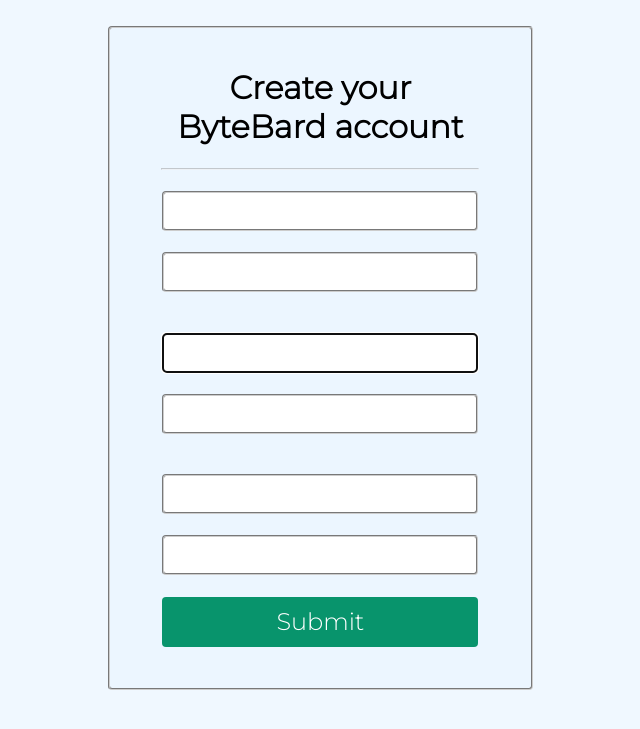
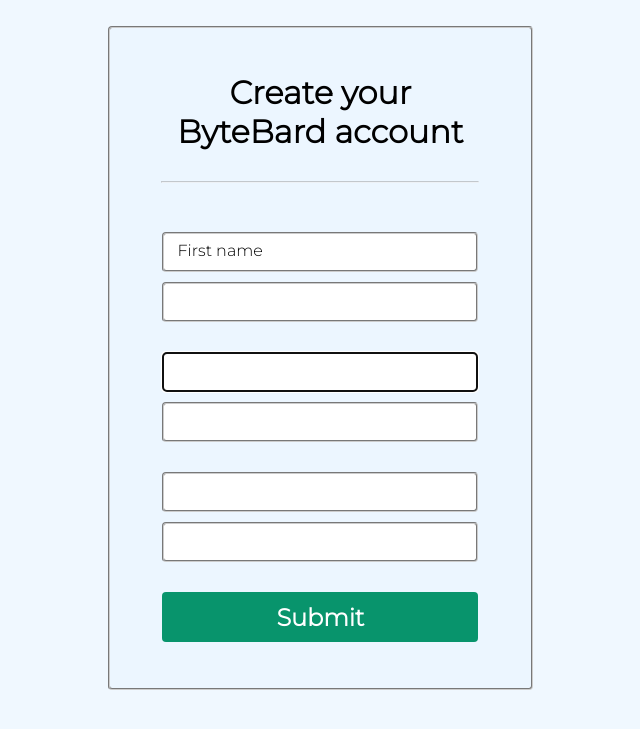
Before and after one commit to Tango0o0o/ByteBard, a Django app: page /register/ in a window 1280 px wide. Shown: the part 55-784 px from the top of the page, without its empty margins (294-934 px from the left). Run offline with Django 4.2, Linux system fonts and the light colour scheme.

Commit message:
Updated .gitignore, also set up the foundations to animate the floating labels on register page

```diff
--- a/Main/static/CSS/register.css
+++ b/Main/static/CSS/register.css
@@ -1,9 +1,27 @@
-.wrapper > *{ /* All items in the grid */
+.wrapper > *{ /* All items chlid to the wrapper */
     max-width: 100%; /* Don't go bigger than container */
     margin: auto; /* Horizontally centtering */
     width: 75%; /* Default width */
     display: block; /* So each item has its full width to play with */
 }
+
+.form-group {
+    display: flex;
+    flex-direction: column;
+    row-gap: 10px; /* For each group, have smaller spacing */
+}
+
+.input-label{
+    position: relative;
+    top: 28px;
+    left: 15px;
+    pointer-events: none;
+}
+
+.input-label:hover{
+    translate: (0px, -20px);
+}
+
 /* rgb(236, 246, 255) for matching alice blue*/
 .form-input{
     display: block;
@@ -14,6 +32,7 @@
     font-size: medium; /* Fills it not too much but big enough to read */
     padding-left: 15px;
     box-sizing: border-box; /* So it stays the same size even with padding */
+    width: 100%;
 }
 
 .form-input:hover{
@@ -24,6 +43,7 @@
 .submit-btn{ /* Styled in base.css */
     height: 50px;
     font-size: x-large;
+    font-weight: bold;
 }
 
 .wrapper{
--- a/Main/templates/registration/Register.html
+++ b/Main/templates/registration/Register.html
@@ -18,20 +18,26 @@ ByteBard | Register
     <h1>Create your ByteBard account</h1>
     <hr>
 
-    {{form.first_name}}
+    <div class="form-group">
 
-    {{form.last_name}}
-    <br>
+        <div class="input-group">
+            <label for="first_name" class="input-label">First name</label>
+            {{form.first_name}}
+        </div>
 
-    {{form.username}}
+        {{form.last_name}}
+    </div>
 
-    {{form.email}}
+    <div class="form-group">
+        {{form.username}}
+        {{form.email}}
+    </div>
 
-    <br>
 
-    {{form.password1}}
-
-    {{form.password2}}
+    <div class="form-group">
+        {{form.password1}}
+        {{form.password2}}
+    </div>
 
     <input type="submit" name="create-user" class="submit-btn">
 </form>
```
Also changed, not shown: 1 other file.
